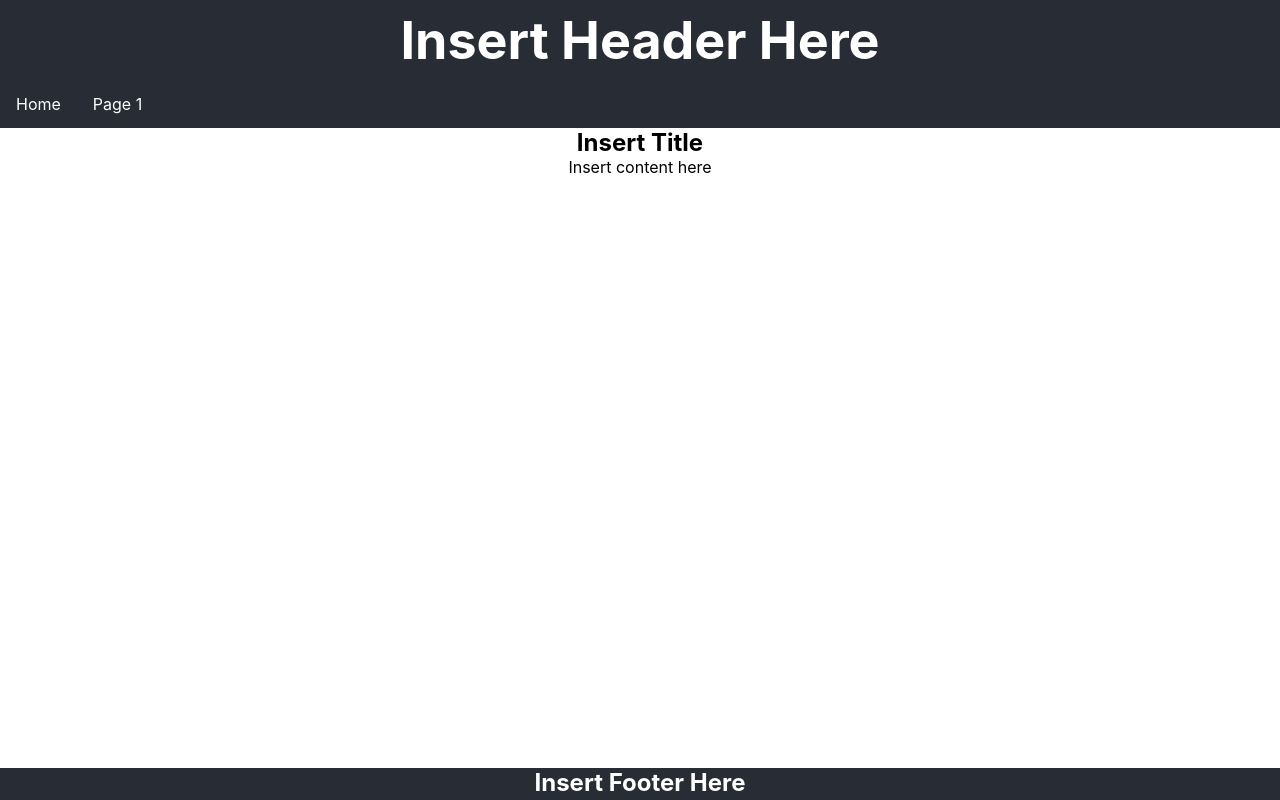
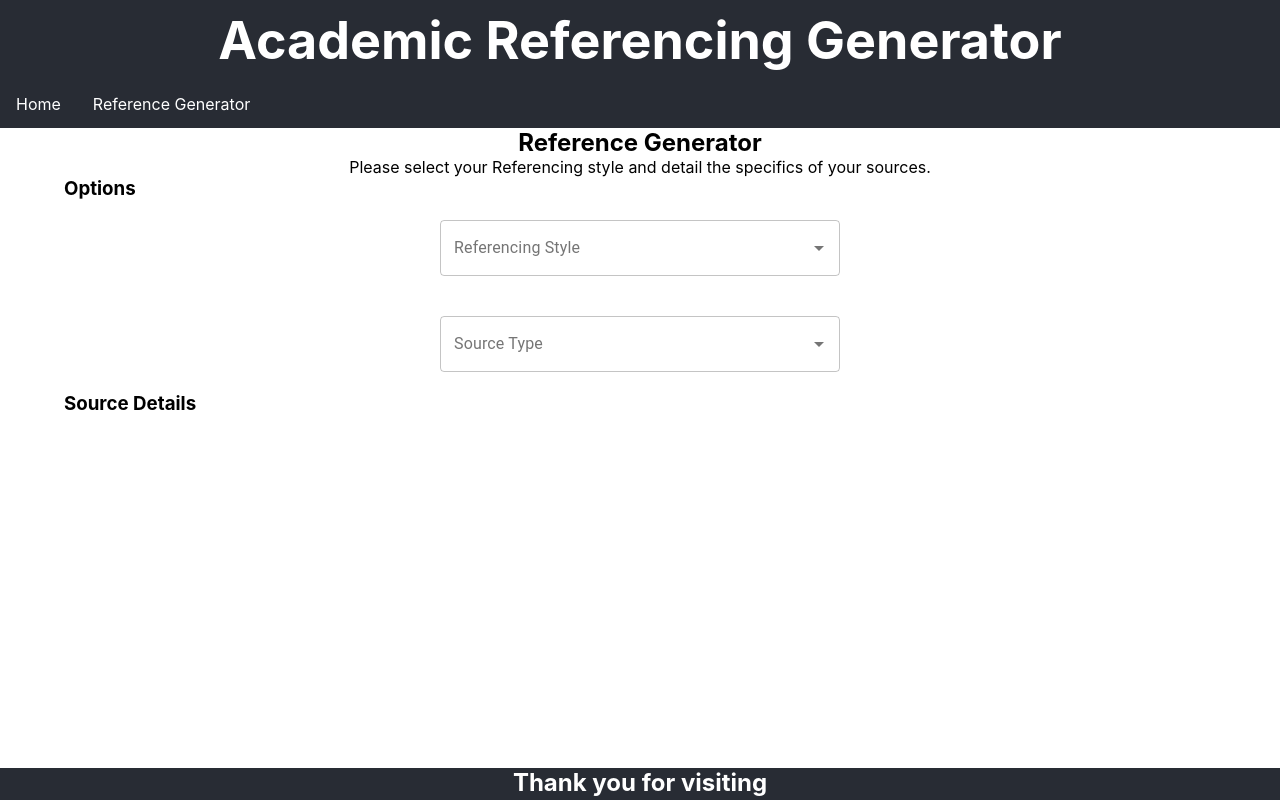
Before and after one commit to MatthewNobes/Academic-Referencing-Generator, a React (Create React App) app: page /ReferenceGenerator in a window 1280 px wide. Built offline with nearby package versions, Linux system fonts and the light colour scheme.

Commit message:
Creation of options form

```diff
--- a/package.json
+++ b/package.json
@@ -3,6 +3,8 @@
   "version": "0.1.0",
   "private": true,
   "dependencies": {
+    "@material-ui/core": "^4.12.3",
+    "@material-ui/lab": "^4.0.0-alpha.60",
     "@testing-library/jest-dom": "^5.14.1",
     "@testing-library/react": "^11.2.7",
     "@testing-library/user-event": "^12.8.3",
--- a/public/index.html
+++ b/public/index.html
@@ -7,7 +7,7 @@
     <meta name="theme-color" content="#000000" />
     <meta
       name="description"
-      content="Web site created using create-react-app"
+      content="A tool for creating academic references"
     />
     <link rel="apple-touch-icon" href="%PUBLIC_URL%/logo192.png" />
     <!--
@@ -24,7 +24,7 @@
       work correctly both with client-side routing and a non-root public URL.
       Learn how to configure a non-root public URL by running `npm run build`.
     -->
-    <title>React App</title>
+    <title>Academic Referencing Generator</title>
   </head>
   <body>
     <noscript>You need to enable JavaScript to run this app.</noscript>
--- a/src/App.js
+++ b/src/App.js
@@ -10,7 +10,7 @@ import Header from './Components/Header/Header';
 import Footer from './Components/Footer/Footer';
 
 import Home from './Components/main-pages/Home';
-import PageOne from './Components/main-pages/PageOne';
+import ReferenceGenerator from './Components/main-pages/ReferenceGenerator';
 
 function App() {
   return (
@@ -26,13 +26,13 @@ function App() {
               <Link className="React-Router-Links" to="/">Home</Link>
             </li>
             <li className="React-Router-Headlinks">
-              <Link className="React-Router-Links" to="/PageOne">Page 1</Link>
+              <Link className="React-Router-Links" to="/ReferenceGenerator">Reference Generator</Link>
             </li>
           </ul>
 
           <Switch>
-            <Route path="/PageOne">
-              <PageOne />
+            <Route path="/ReferenceGenerator">
+              <ReferenceGenerator />
             </Route>
             <Route path="/">
               <Home />
--- a/src/Components/Footer/Footer.js
+++ b/src/Components/Footer/Footer.js
@@ -3,7 +3,7 @@ import React from 'react';
 function Footer() {
   return (
     <div>
-        <h2>Insert Footer Here</h2>
+        <h2>Thank you for visiting</h2>
     </div>
   );
 }
--- a/src/Components/Header/Header.js
+++ b/src/Components/Header/Header.js
@@ -3,7 +3,7 @@ import React from 'react';
 function Header() {
   return (
     <div>
-        <h1>Insert Header Here</h1>
+        <h1>Academic Referencing Generator</h1>
     </div>
   );
 }
--- a/src/Components/main-pages/Home.js
+++ b/src/Components/main-pages/Home.js
@@ -4,7 +4,7 @@ import '../../css/App.css';
 export default function Home() {
     return (
         <div>
-            <h1>Insert Title</h1>
+            <h1>Academic Referencing Generator</h1>
             <p>Insert content here</p>
         </div>
     )
--- a/src/Components/main-pages/PageOne.js
+++ /dev/null
@@ -1,12 +0,0 @@
-import '../../css/App.css';
-import React from 'react';
-
-export default function PageOne() {
-    return (
-        <div>
-            <h1>Insert Title</h1>
-            <p>Insert content here</p>
-        </div>
-    )
-
-}
--- /dev/null
+++ b/src/Components/main-pages/ReferenceGenerator.js
@@ -0,0 +1,46 @@
+import '../../css/App.css';
+import React from 'react';
+import TextField from '@material-ui/core/TextField';
+import Autocomplete from '@material-ui/lab/Autocomplete';
+
+const SourceType = () => {
+    const options = ['Website', 'Journal Article', 'Book', 'Reports', 'Newspaper', 'Magazine', 'Legal & Government', 'Conference Proceedings', 'Dictionary and Encyclopedia entries', 'Bloomberg Terminals', 'Mobil Apps', 'Data Sets', 'Software', 'Social Media']
+    return (
+        <Autocomplete
+          options={options}
+          className="ReferenceGenerator-ComboBox"
+          renderInput={(params) =>
+            <TextField {...params} label="Source Type" variant="outlined" />}
+        />
+    );
+}
+
+const RefStyle = () => {
+    const options = ['APA 7th', 'Chicago', 'OSCOLA', 'Vancouver']
+    return (
+        <Autocomplete
+          options={options}
+          className="ReferenceGenerator-ComboBox"
+          renderInput={(params) =>
+            <TextField {...params} label="Referencing Style" variant="outlined" />}
+        />
+    );
+}
+
+export default function Referencing() {
+    return (
+        <div>
+            <h1>Reference Generator</h1>
+            <p>Please select your Referencing style and detail the specifics of your sources.</p>
+            <div className="ReferenceGenerator-OptionsContainer">
+                <h3>Options</h3>
+                <RefStyle />
+                <SourceType />
+            </div>
+            <div className="ReferenceGenerator-OptionsContainer">
+                <h3>Source Details</h3>
+            </div>
+        </div>
+    )
+
+}
--- a/src/css/App.css
+++ b/src/css/App.css
@@ -29,6 +29,10 @@
   padding: 0;
   overflow: hidden;
   background-color: #282c34;
+}
+
+h3 {
+  text-align: left;
 }
 
 .React-Router-Group {
@@ -71,3 +75,22 @@
   color: white;
   min-width: 100vw;
 }
+
+/*Reference Generator bits*/
+.ReferenceGenerator-OptionsContainer{
+  align-items: center;
+  text-align: center;
+  display: fixed;
+  padding-left: 5vw;
+  padding-right: 5vw;
+}
+
+.ReferenceGenerator-ComboBox {
+  padding-top: 2.5vh;
+  padding-bottom: 2.5vh;
+  width: 80vw;
+  max-width: 400px;
+  align-items: center;
+  justify: center;
+  margin:auto;
+}
```
Also changed, not shown: 1 other file (tests, documents, lock files or other folders).
